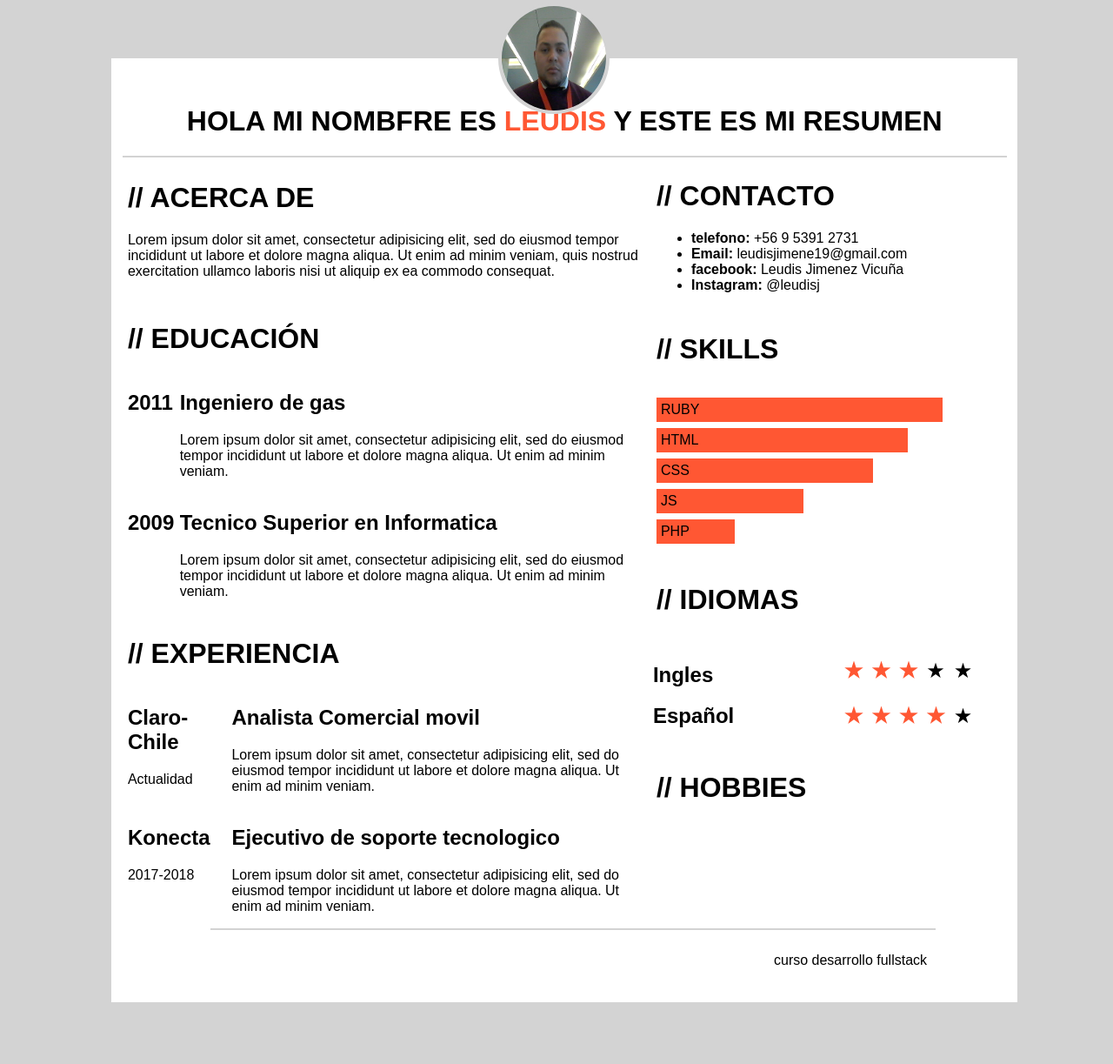
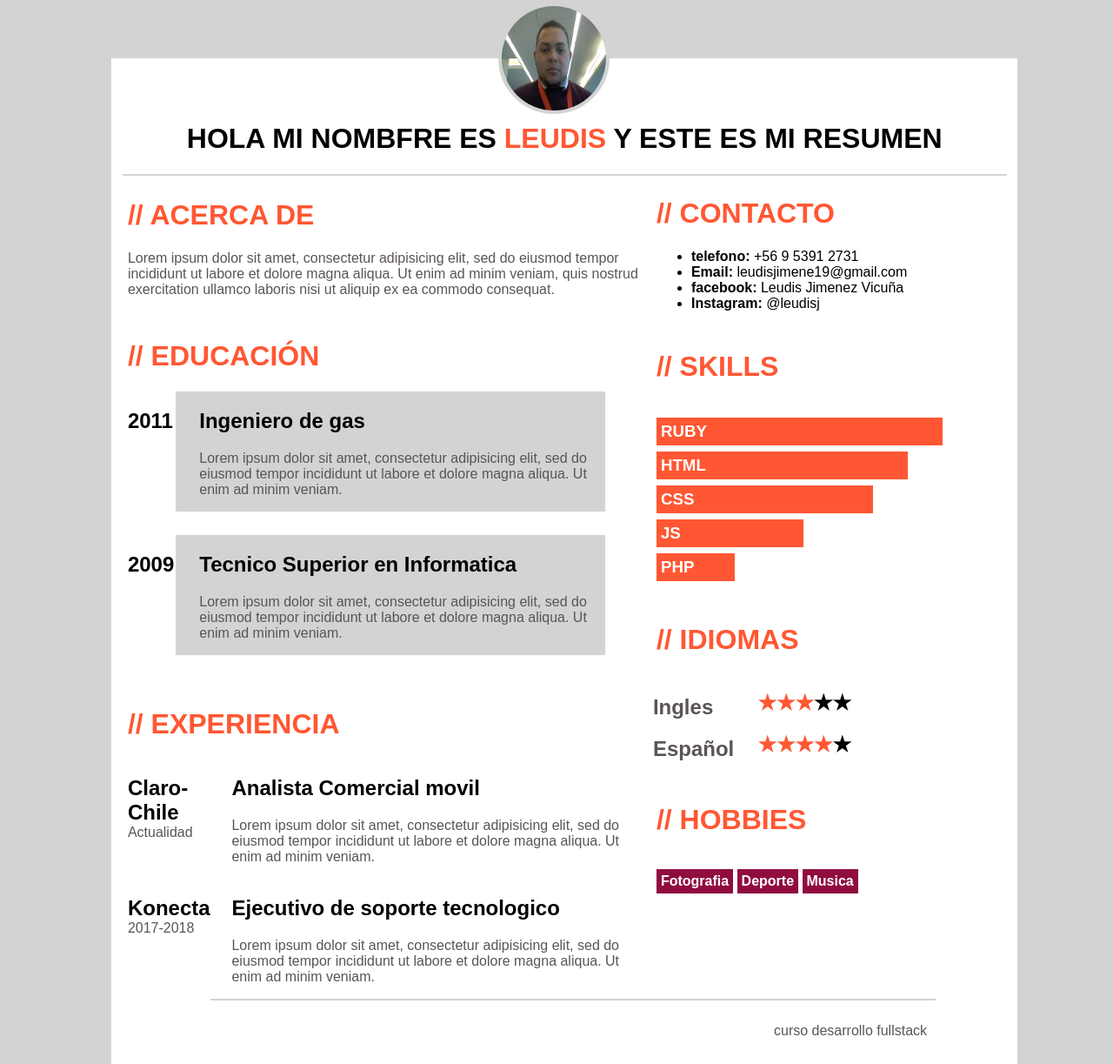
Before and after one commit to leudis-j/Act06-Curr-culum, a plain HTML site: page index.html in a window 1280 px wide. Shown: the part 5-1228 px from the top of the page at 87% size. Before the commit the page ends 1157 px from the top, so only its background shows below. Drawn offline with Linux system fonts and the light colour scheme.

Commit message:
add ultimos retoques

```diff
--- a/index.html
+++ b/index.html
@@ -19,7 +19,7 @@
 				<h1 class="title">HOLA MI NOMBFRE ES <span class="name">LEUDIS</span> Y ESTE ES MI RESUMEN</h1>
 			</div>
 		</div>
-		<div class="main col-md-6 col-sm-8">
+		<div class="main col-md-6 col-sm-10">
 
 			<div class="row" >
 				<h1> // ACERCA DE</h1>
@@ -28,7 +28,7 @@
 				quis nostrud exercitation ullamco laboris nisi ut aliquip ex ea commodo
 				consequat.</p>
 			</div>
-			<div class="row" >
+			<div class="row col-md-9 col-sm-9" >
 				<h1> // EDUCACIÓN</h1>
 				<div class="año col-md-1 col-sm-2">
 					<h2>2011</h2>
@@ -51,24 +51,24 @@
 			</div>
 			<div class="row" >
 				<h1> // EXPERIENCIA</h1>
-				<div class="empresa col-md-2 col-sm-2">
+				<div class="empresa col-md-2 col-sm-4">
 					<h2> Claro-Chile</h2>
 					<p> Actualidad</p>
 					</div>
 
-				<div class="  col-md-8 col-sm-8">
+				<div class="  col-md-8 col-sm-6">
 					<h2>Analista Comercial movil</h2>
 					<p>Lorem ipsum dolor sit amet, consectetur adipisicing elit, sed do eiusmod
 					tempor incididunt ut labore et dolore magna aliqua. Ut enim ad minim veniam.
 					</p>
 				</div>
 
-				<div class="empresa col-md-2 col-sm-2">
+				<div class="empresa col-md-2 col-sm-4">
 					<h2> Konecta</h2>
 					<p> 2017-2018</p>
 					</div>
 
-				<div class="  col-md-8 col-sm-8">
+				<div class="  col-md-8 col-sm-6">
 					<h2>Ejecutivo de soporte tecnologico</h2>
 					<p>Lorem ipsum dolor sit amet, consectetur adipisicing elit, sed do eiusmod
 					tempor incididunt ut labore et dolore magna aliqua. Ut enim ad minim veniam.
@@ -90,34 +90,40 @@
 			</div>
 			<div class="row" >
 				<h1> // SKILLS</h1>
-				<p class="skills ruby">RUBY</p>
-				<p class="skills html">HTML</p>
-				<p class="skills css">CSS</p>
-				<p class="skills js">JS</p>
-				<p class="skills php">PHP</p>
+				<h3 class="skills ruby">RUBY</h3>
+				<h3 class="skills html">HTML</h3>
+				<h3 class="skills css">CSS</h3>
+				<h3 class="skills js">JS</h3>
+				<h3 class="skills php">PHP</h3>
 
 			</div>
 			<div class="row" >
 				<h1> // IDIOMAS</h1>
 			</div>
-			<div class="idiomas">
-				<h2 class="idioma">
+			<div class="wrapidiom">
+				<div class="idiomas col-md-6 col-sm-6">
+					<h2>
 						Ingles
 					</h2>
 					<h2>
 						Español
 					</h2>
 					</div>
-			<div class="star">
-				<p>
+					<div class="star col-md-4 col-sm-4">
+					<h2>
 						<span class="nivel">★★★</span>★★
-				</p>
-				<p>
+					</h2>
+					<h2>
 						<span class="nivel">★★★★</span>★
-				</p>
+					</h2>
+
+				</div>
 			</div>
 			<div class="row" >
 				<h1> // HOBBIES</h1>
+				<p class="hobbies">Fotografia</p>
+				<p class="hobbies">Deporte</p>
+				<p class="hobbies">Musica</p>
 			</div>
 		</div>
 		<div class="footer row col-md-8 col-sm-10  col-md-ofset-1">
--- a/style.css
+++ b/style.css
@@ -4,6 +4,13 @@ body{
 
 	background-color: lightgrey;
 	margin-left: 1px;
+}
+h1{
+	color: #FF5733;
+
+}
+p{
+	color: #5A5554;
 }
 .tope{
 	margin-top: 5%;
@@ -13,10 +20,12 @@ body{
   font-family: arial;
   padding: 1%;
   background-color: #fff;
+  font-size: 2vh;
  }
  .head{
  	border-bottom: 2px solid lightgrey;
  	padding: 0px;
+ 	padding-top: 2%;
 
  }
  .nombre{
@@ -31,6 +40,12 @@ body{
  .title{
  	color: black;
 
+ }
+ .empresa h2{
+ 	margin-bottom: 0px;
+ }
+ .empresa p{
+ 	margin-top: 0px;
  }
 
  .foto img{
@@ -50,10 +65,18 @@ body{
  h1 .name{
  	color: #FF5733;
  }
+ .profecion{
+ 	background-color: lightgrey;
+ 	margin-bottom: 5%;
+ 	padding-left: 5%;
+    box-sizing: border-box
+
+ }
  .skills{
  	background-color: #FF5733;
  	padding: 5px;
  	display: inline-block;
+ 	color: #fff;
 
  }
  .ruby{
@@ -80,17 +103,26 @@ body{
 	width: 20%;
 	margin-top: 0px;
 }
+.idiomas{
+	color: #5A5554;
+}
 .nivel{
 	color: #FF5733;
 }
-.idiomas{
+.wrapidiom{
 	display: inline-block;
 }
-.star{
+.star h2{
+	    margin-top: 15px;
+
+}
+.hobbies{
 	display: inline-block;
-	margin-left: 30%;
-	font-size: 3vh;
-	letter-spacing: 10px;
+	background-color: #900C3F;
+	color: white;
+	padding: 5px;
+	font-weight: bold;
+
 }
 .col-md-1, .col-md-2, .col-md-3, .col-md-4, .col-md-5,
 .col-md-6, .col-md-7, .col-md-8, .col-md-9, .col-md-10
```
Lines whose indentation alone changed are shown as unchanged.
